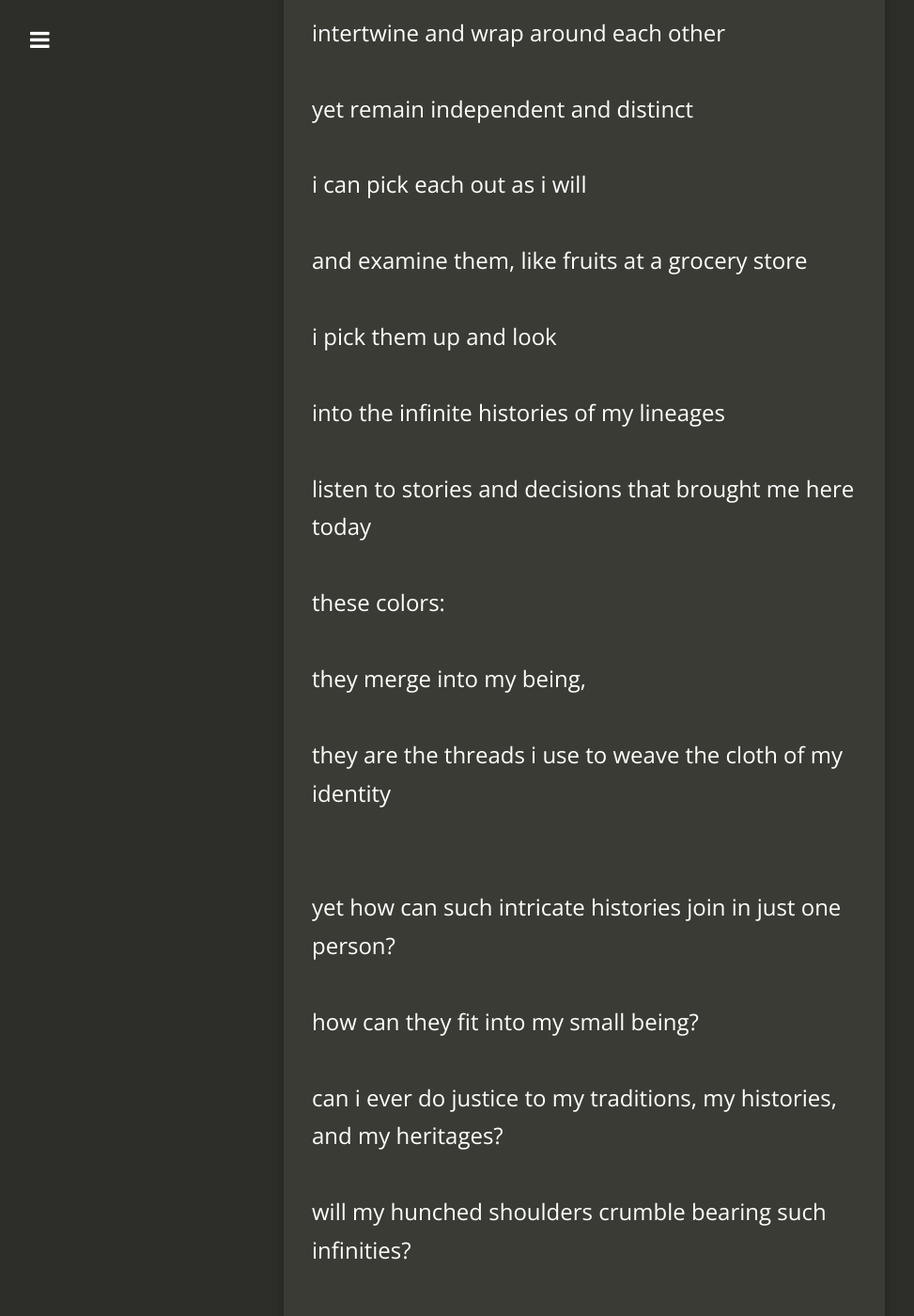
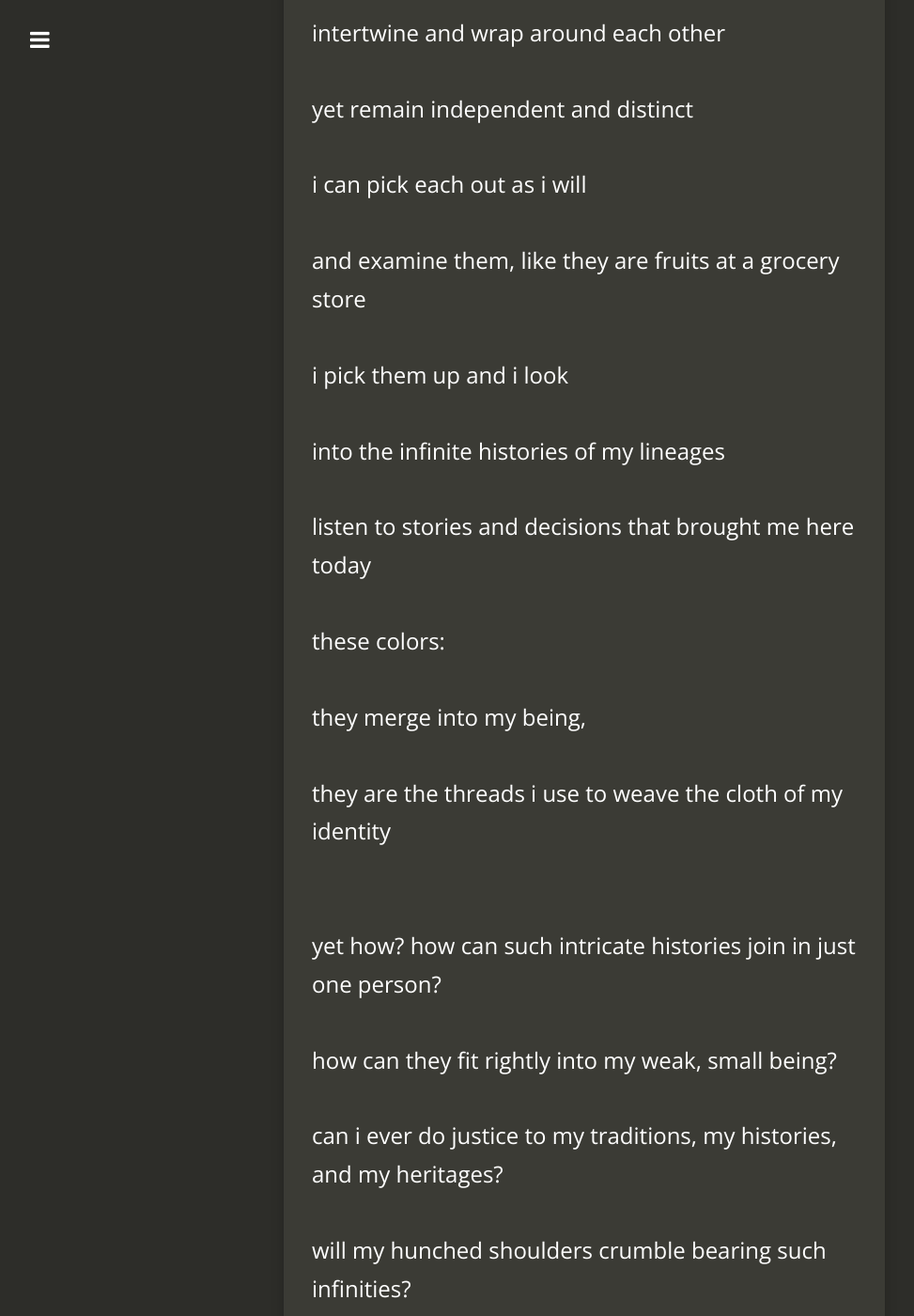
Before and after one commit to jacobtomlinson/carte-noire, a Jekyll site: the page built from _posts/2016-02-24-colors.md, in a window 1280 px wide and 1400 px high, scrolled down 622 px. Shown: the whole window at 94% size, without its empty margins (18-991 px from the left). Built offline with Jekyll 4.4.1, drawn with Linux system fonts in a browser that asks for light colours; nearby versions of some CDN libraries; comment, search, counter and statistics services are not loaded; some of the changed text lies outside the part shown.

Commit message:
Small changes to colors.

```diff
--- a/_posts/2016-02-24-colors.md
+++ b/_posts/2016-02-24-colors.md
@@ -26,9 +26,9 @@ yet remain independent and distinct
 
 i can pick each out as i will
 
-and examine them, like fruits at a grocery store
+and examine them, like they are fruits at a grocery store
 
-i pick them up and look
+i pick them up and i look
 
 into the infinite histories of my lineages
 
@@ -41,9 +41,9 @@ they merge into my being,
 they are the threads i use to weave the cloth of my identity
 
 <br>
-yet how can such intricate histories join in just one person?
+yet how? how can such intricate histories join in just one person?
 
-how can they fit into my small being?
+how can they fit rightly into my weak, small being?
 
 can i ever do justice to my traditions, my histories, and my heritages?
 
```
Also changed, not shown: other parts of _posts/2016-02-24-colors.md (+1 -1 lines).
